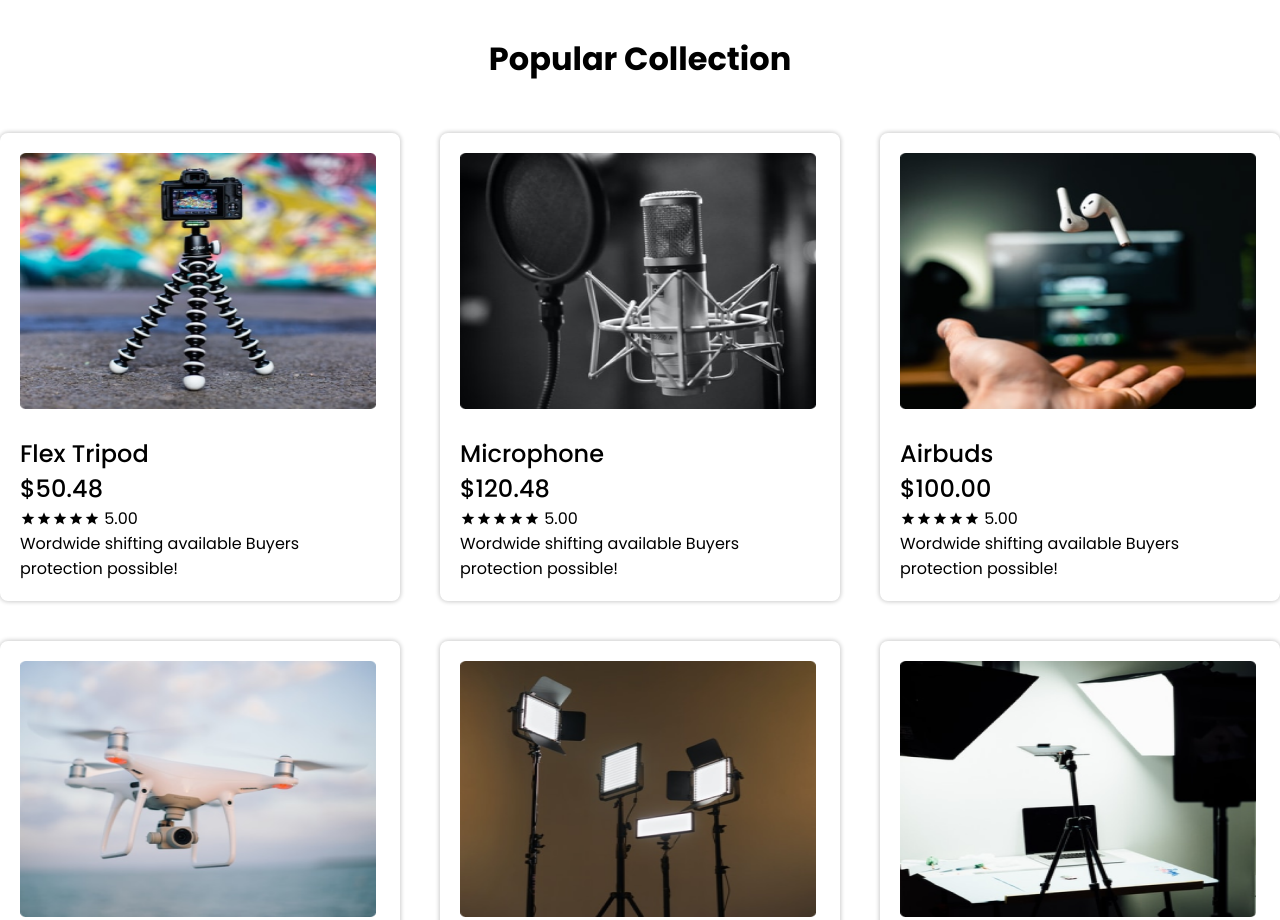
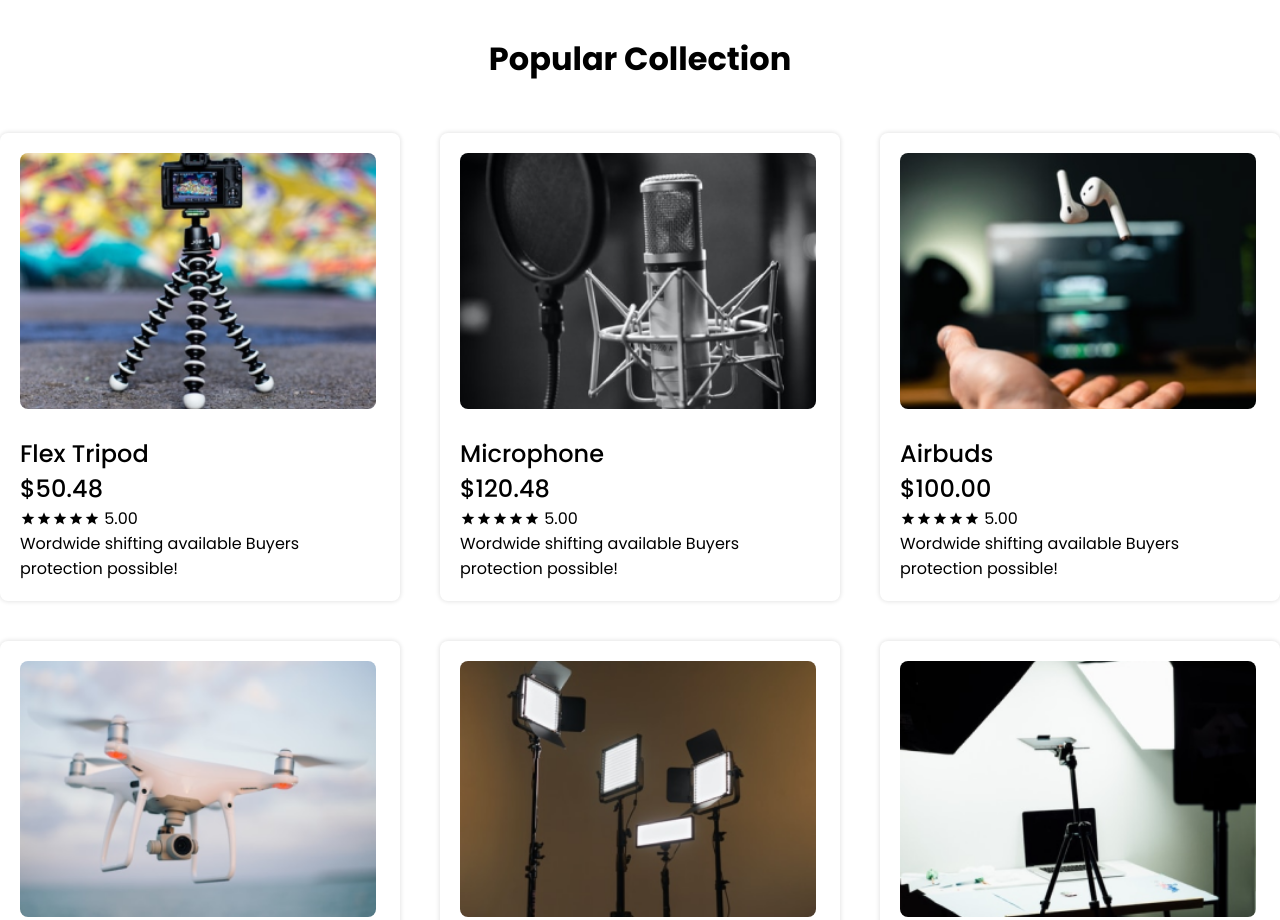
Before and after one commit to knaeeim/influencer-gear-project, a plain HTML site: page index.html in a window 1280 px wide. Shown: the part 960-1880 px from the top of the page. Drawn offline with nearby package versions, Linux system fonts and the light colour scheme.

Commit message:
few minor chnages

```diff
--- a/style.css
+++ b/style.css
@@ -146,7 +146,7 @@
 }
 
 .card{
-    box-shadow: 0 0px 4px 1px rgba(0, 0, 0, 0.2);
+    box-shadow: 0 0px 4px 1px rgba(0, 0, 0, 0.1);
     padding: 20px;
     border-radius: 8px;
 }
@@ -155,6 +155,8 @@
     width: 356px;
     height: 256px;
     overflow: hidden;
+    object-fit: cover;
+    border-radius: 8px;
     margin-bottom: 20px;
 }
 
```
